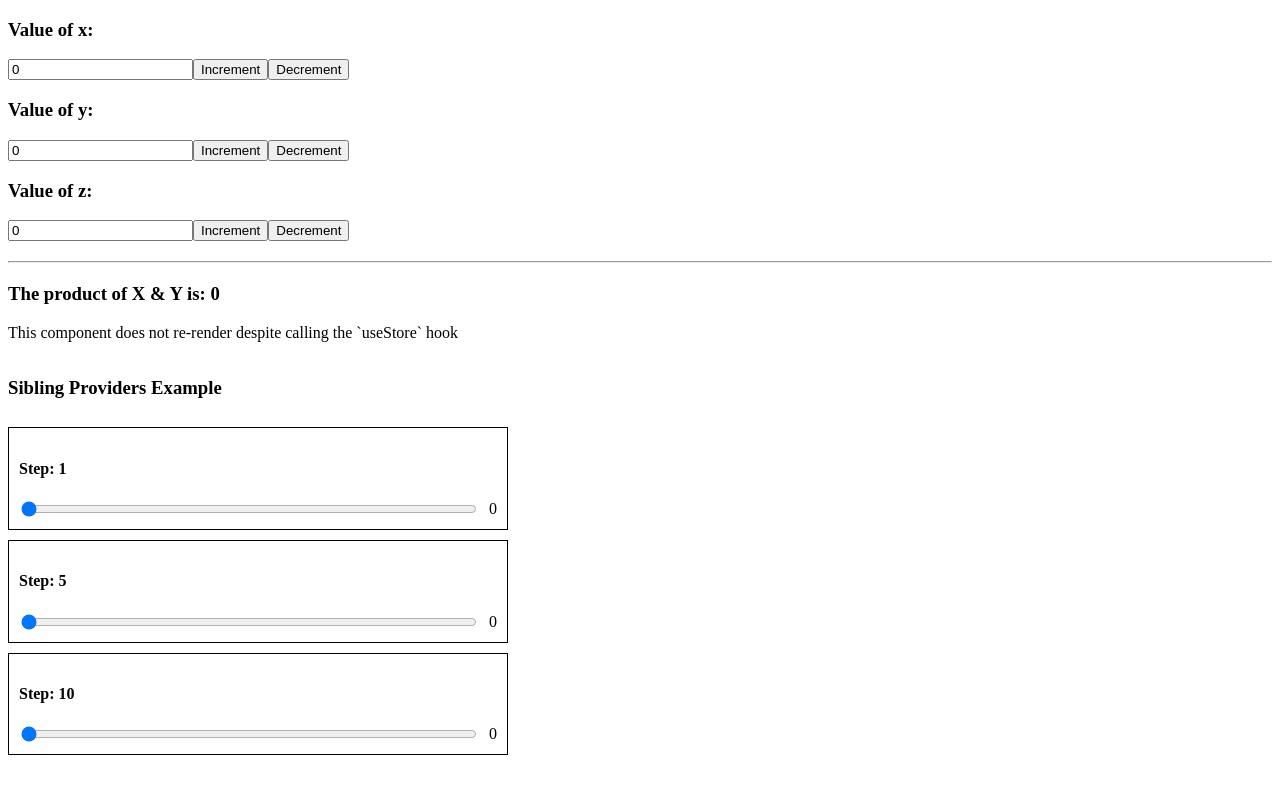
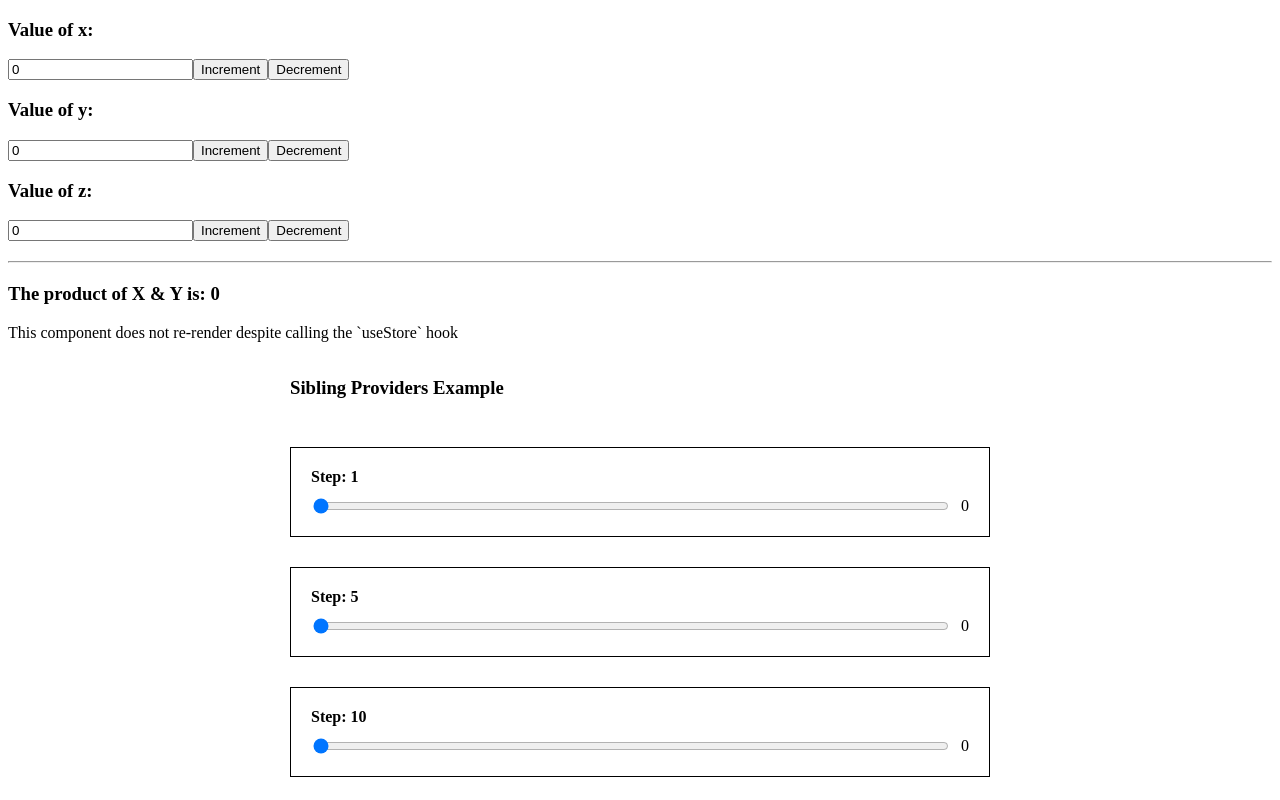
Before and after one commit to ghamadi/react-nimble-store, a React (Vite) app: page / in a window 1280 px wide. Built offline with nearby package versions, Linux system fonts and the light colour scheme.

Commit message:
update example

```diff
--- a/src/examples/nested-providers/index.tsx
+++ b/src/examples/nested-providers/index.tsx
@@ -19,8 +19,9 @@ export default function SiblingProviders() {
   return (
     <div
       style={{
-        width: '500px',
-        gap: 10,
+        width: '700px',
+        gap: 30,
+        margin: 'auto',
         display: 'flex',
         flexDirection: 'column'
       }}
@@ -44,7 +45,7 @@ function SliderConfigProvider(props: { step: number }) {
         }
       })}
     >
-      <div style={{ border: '1px solid', padding: 10 }}>
+      <div style={{ border: '1px solid', padding: 20 }}>
         <SliderWrapper />
         <DisplayedApples />
       </div>
@@ -56,8 +57,8 @@ function SliderWrapper() {
   const step = SliderStore.useStore((state) => state.step);
 
   return (
-    <div style={{}}>
-      <h4> Step: {step} </h4>
+    <div>
+      <h4 style={{ margin: '0px 0 10px 0' }}> Step: {step} </h4>
       <Slider />
     </div>
   );
@@ -89,7 +90,7 @@ function Slider() {
   );
 
   return (
-    <div style={{ display: 'flex', gap: '10px', alignItems: 'center', flex: 1 }}>
+    <div style={{ display: 'flex', gap: '10px', alignItems: 'center' }}>
       <input
         type="range"
         step={step}
@@ -97,7 +98,7 @@ function Slider() {
         max="50"
         value={count}
         onChange={handleSliderChange}
-        style={{ width: '100%' }}
+        style={{ flex: 1 }}
       />
       <span>{count}</span>
     </div>
```
